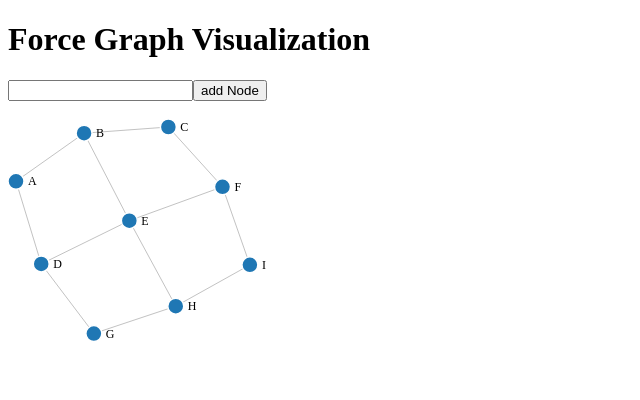
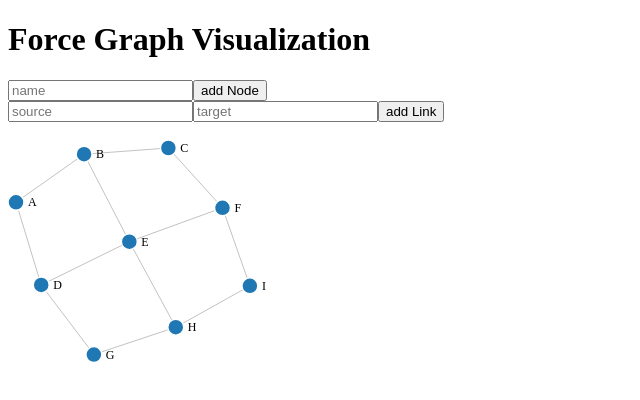
Before and after one commit to VehvilainenPooki/Visualizer-of-Router-Musters, a React (Vite) app in the folder VoRM/: page / in a window 1280 px wide. Shown: the top 400 px of the page, without its empty margins (0-640 px from the left). Built offline with nearby package versions, Linux system fonts and the light colour scheme.

Commit message:
Add ability to create links

```diff
--- a/VoRM/src/Components/ForceGraphManager.tsx
+++ b/VoRM/src/Components/ForceGraphManager.tsx
@@ -77,7 +77,7 @@ const ForceGraph: React.FC = () => {
 
     data.nodes.push({
       id: nodeName,
-      index: data.nodes.length,
+      index: data.nodes.length + 1,
       x: width / 2 + Math.random() * 100 - 50,
       y: height / 2 + Math.random() * 100 - 50,
       vx: 0,
@@ -110,14 +110,55 @@ const ForceGraph: React.FC = () => {
       .attr("dy", 4);
     textRef.current = textSelection.merge(newText)
 
+    simulation.alpha(1).restart()
+
     console.log(nodeName, data.nodes)
+  }
+
+  const handleAddLink = (event: React.SubmitEvent) => {
+    event.preventDefault();
+    const linkSource = event.target.sourcevalue.value;
+    const linkTarget = event.target.targetvalue.value;
+    const sourceNode = data.nodes.find(d => d.id === linkSource)
+    const targetNode = data.nodes.find(d => d.id === linkTarget)
+
+    if (!sourceNode || !targetNode) {
+      console.log("Given nodenames didn't match", linkSource, linkTarget)
+    } else {
+      console.log(data.links, linkSource, sourceNode, linkTarget, targetNode)
+      data.links.push({
+        index: data.links.length,
+        source: sourceNode,
+        target: targetNode
+      })
+
+      simulation.nodes(data.nodes)
+      .force("link", d3.forceLink(data.links).id(d => (d as any).id).distance(50))
+      .alpha(1)
+      .restart()
+
+      const linkSelection = linkRef.current!.data(data.links, (d: any) => d.index);
+      const newLink = linkSelection.enter()
+          .append("line")
+          .attr("stroke-width", 1)
+          .attr("x1", d => d.source.x)
+          .attr("y1", d => d.source.y)
+          .attr("x2", d => d.target.x)
+          .attr("y2", d => d.target.y);
+      linkRef.current = linkSelection.merge(newLink)
+    }
   }
 
   return (
     <div>
       <form onSubmit={handleAddNode}>
-        <input name="nodename"></input>
+        <input placeholder="name" name="nodename"></input>
         <button type="submit">add Node</button>
+      </form>
+      <form onSubmit={handleAddLink}>
+        <input placeholder="source" name="sourcevalue"></input>
+        <input placeholder="target" name="targetvalue"></input>
+        <button type="submit">add Link</button>
       </form>
       <br></br>
       <svg ref={svgRef} />
```
